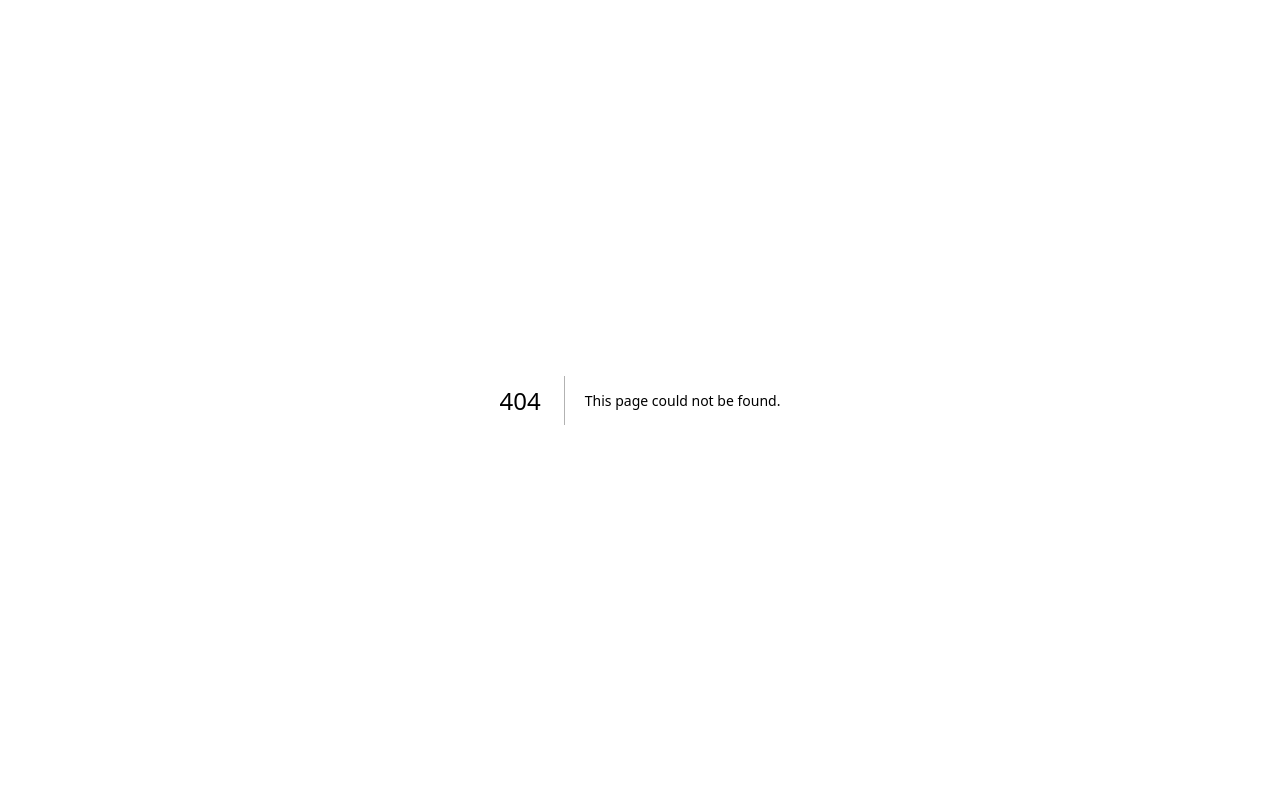
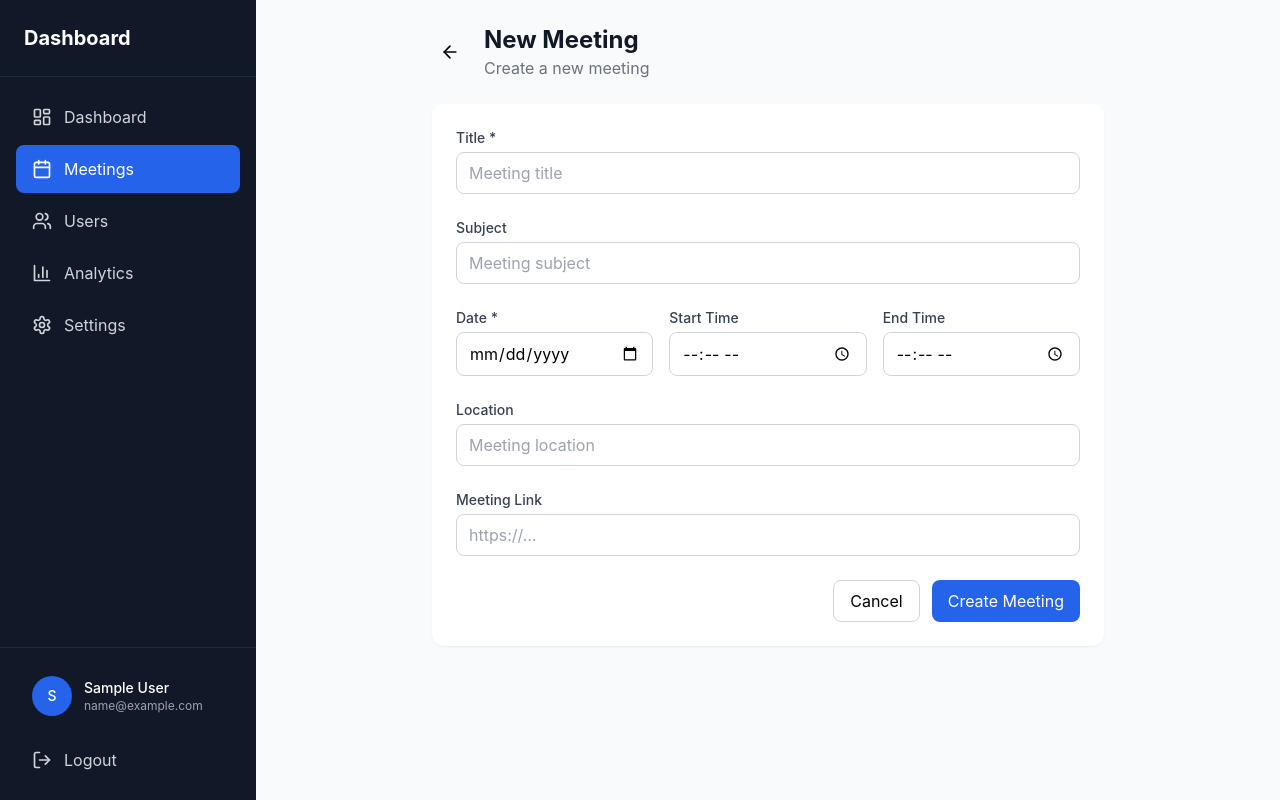
Before and after one commit to hemichaeli/dashboard-app, a Next.js app in the folder frontend/: page /dashboard/meetings/new in a window 1280 px wide. Before the commit this address had no page. Built offline with nearby package versions, Linux system fonts and the light colour scheme; sample sign-in values are in the browser's storage.

Commit message:
Add new meeting page

```diff
--- /dev/null
+++ b/frontend/src/app/dashboard/meetings/new/page.tsx
@@ -0,0 +1,50 @@
+'use client';
+
+import { useState } from 'react';
+import { useRouter } from 'next/navigation';
+import { ArrowLeft, Loader2 } from 'lucide-react';
+import Link from 'next/link';
+import { meetingsApi } from '@/lib/api';
+
+export default function NewMeetingPage() {
+  const router = useRouter();
+  const [loading, setLoading] = useState(false);
+  const [error, setError] = useState('');
+  const [form, setForm] = useState({ title: '', subject: '', date: '', time: '', end_time: '', location: '', meeting_link: '' });
+
+  const handleSubmit = async (e: React.FormEvent) => {
+    e.preventDefault();
+    if (!form.title || !form.date) { setError('Title and date are required'); return; }
+    setLoading(true);
+    setError('');
+    try {
+      const res = await meetingsApi.create(form);
+      router.push(`/dashboard/meetings/${res.data.id}`);
+    } catch (err: any) { setError(err.response?.data?.error || 'Failed to create meeting'); setLoading(false); }
+  };
+
+  return (
+    <div className="max-w-2xl mx-auto space-y-6">
+      <div className="flex items-center gap-4">
+        <Link href="/dashboard/meetings" className="p-2 hover:bg-gray-100 rounded-lg"><ArrowLeft size={20} /></Link>
+        <div><h1 className="text-2xl font-bold text-gray-900">New Meeting</h1><p className="text-gray-500">Create a new meeting</p></div>
+      </div>
+      <form onSubmit={handleSubmit} className="bg-white rounded-xl shadow-sm p-6 space-y-6">
+        {error && <div className="bg-red-50 border border-red-200 text-red-600 px-4 py-3 rounded-lg text-sm">{error}</div>}
+        <div><label className="block text-sm font-medium text-gray-700 mb-1">Title *</label><input type="text" value={form.title} onChange={(e) => setForm({ ...form, title: e.target.value })} className="w-full px-3 py-2 border border-gray-300 rounded-lg focus:outline-none focus:ring-2 focus:ring-blue-500" placeholder="Meeting title" /></div>
+        <div><label className="block text-sm font-medium text-gray-700 mb-1">Subject</label><input type="text" value={form.subject} onChange={(e) => setForm({ ...form, subject: e.target.value })} className="w-full px-3 py-2 border border-gray-300 rounded-lg focus:outline-none focus:ring-2 focus:ring-blue-500" placeholder="Meeting subject" /></div>
+        <div className="grid grid-cols-1 md:grid-cols-3 gap-4">
+          <div><label className="block text-sm font-medium text-gray-700 mb-1">Date *</label><input type="date" value={form.date} onChange={(e) => setForm({ ...form, date: e.target.value })} className="w-full px-3 py-2 border border-gray-300 rounded-lg focus:outline-none focus:ring-2 focus:ring-blue-500" /></div>
+          <div><label className="block text-sm font-medium text-gray-700 mb-1">Start Time</label><input type="time" value={form.time} onChange={(e) => setForm({ ...form, time: e.target.value })} className="w-full px-3 py-2 border border-gray-300 rounded-lg focus:outline-none focus:ring-2 focus:ring-blue-500" /></div>
+          <div><label className="block text-sm font-medium text-gray-700 mb-1">End Time</label><input type="time" value={form.end_time} onChange={(e) => setForm({ ...form, end_time: e.target.value })} className="w-full px-3 py-2 border border-gray-300 rounded-lg focus:outline-none focus:ring-2 focus:ring-blue-500" /></div>
+        </div>
+        <div><label className="block text-sm font-medium text-gray-700 mb-1">Location</label><input type="text" value={form.location} onChange={(e) => setForm({ ...form, location: e.target.value })} className="w-full px-3 py-2 border border-gray-300 rounded-lg focus:outline-none focus:ring-2 focus:ring-blue-500" placeholder="Meeting location" /></div>
+        <div><label className="block text-sm font-medium text-gray-700 mb-1">Meeting Link</label><input type="url" value={form.meeting_link} onChange={(e) => setForm({ ...form, meeting_link: e.target.value })} className="w-full px-3 py-2 border border-gray-300 rounded-lg focus:outline-none focus:ring-2 focus:ring-blue-500" placeholder="https://..." /></div>
+        <div className="flex justify-end gap-3">
+          <Link href="/dashboard/meetings" className="px-4 py-2 border border-gray-300 rounded-lg hover:bg-gray-50">Cancel</Link>
+          <button type="submit" disabled={loading} className="flex items-center gap-2 px-4 py-2 bg-blue-600 text-white rounded-lg hover:bg-blue-700 disabled:opacity-50">{loading && <Loader2 className="animate-spin" size={16} />}{loading ? 'Creating...' : 'Create Meeting'}</button>
+        </div>
+      </form>
+    </div>
+  );
+}
```
